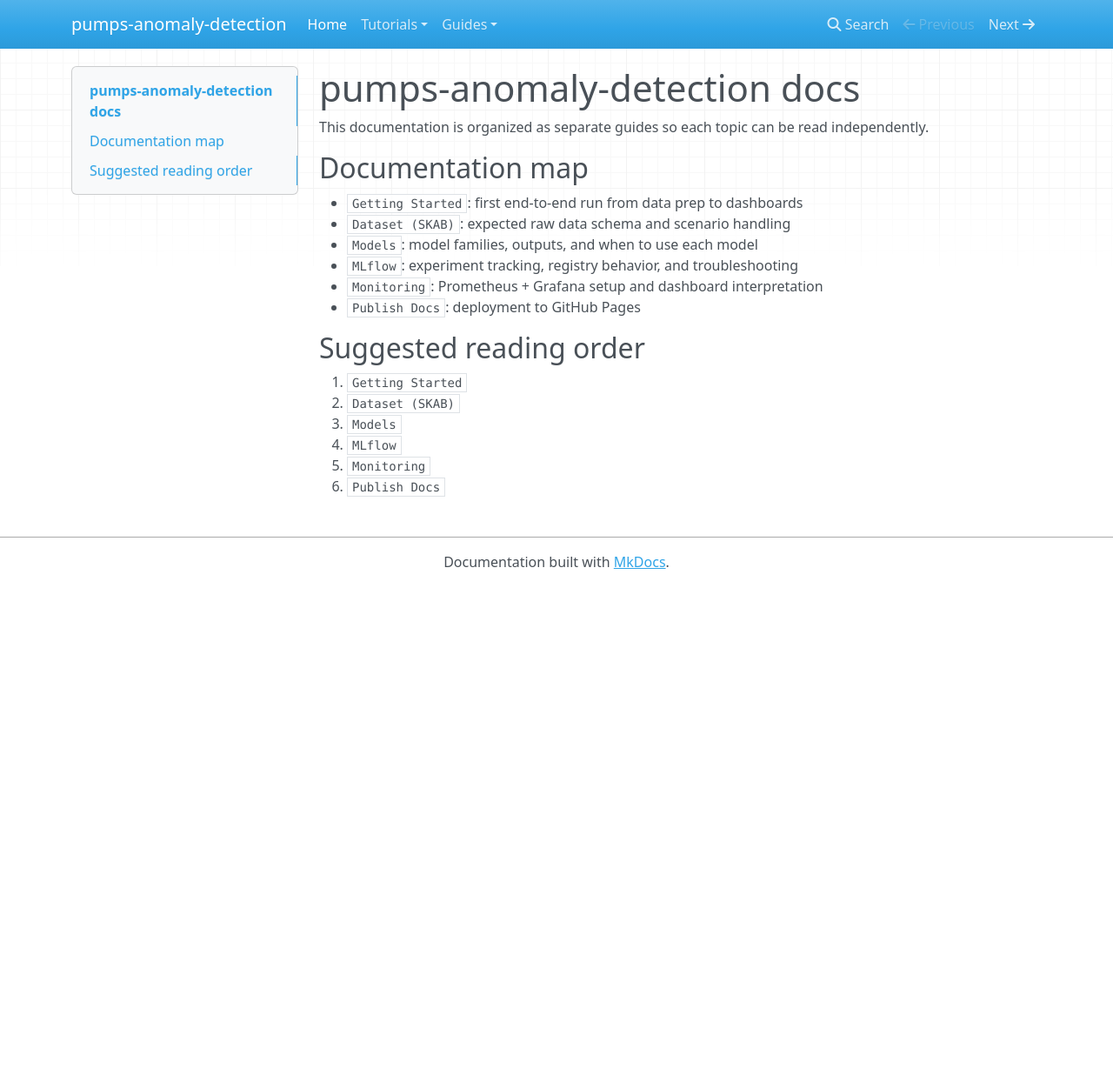
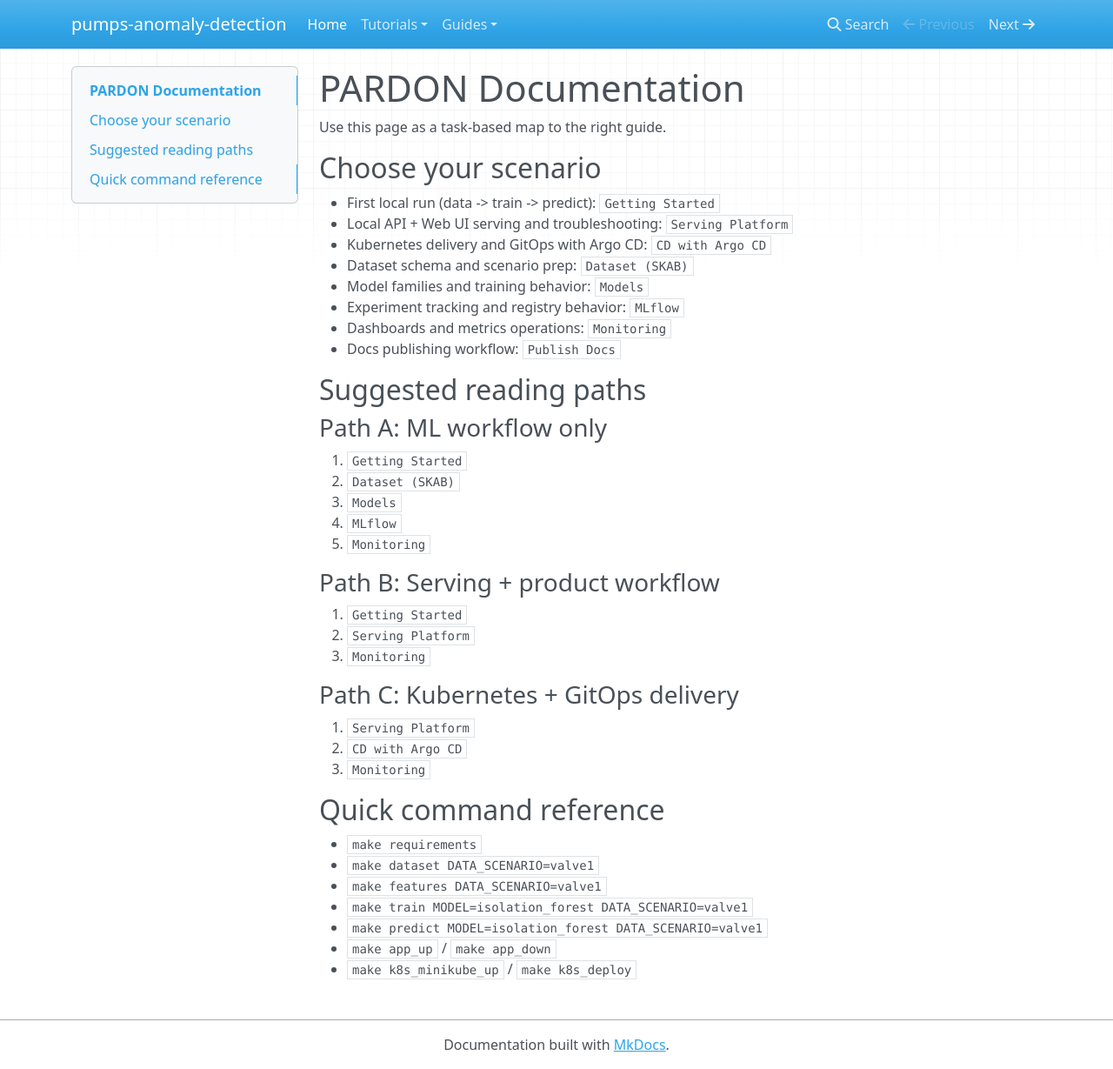
Before and after one commit to huh-itmo-y27/PARDON, an MkDocs documentation site: the page built from docs/docs/index.md, in a window 1280 px wide and 1229 px high. Shown: the whole window at 87% size. Built offline with MkDocs 1.6.1, drawn with Linux system fonts in a browser that asks for light colours; nearby versions of some CDN libraries.

Commit message:
docs: restructure and expand documentation index for improved navigation and clarity

```diff
--- a/docs/docs/index.md
+++ b/docs/docs/index.md
@@ -1,22 +1,46 @@
-# pumps-anomaly-detection docs
+# PARDON Documentation
 
-This documentation is organized as separate guides so each topic can be read
-independently.
+Use this page as a task-based map to the right guide.
 
-## Documentation map
+## Choose your scenario
 
-- `Getting Started`: first end-to-end run from data prep to dashboards
-- `Dataset (SKAB)`: expected raw data schema and scenario handling
-- `Models`: model families, outputs, and when to use each model
-- `MLflow`: experiment tracking, registry behavior, and troubleshooting
-- `Monitoring`: Prometheus + Grafana setup and dashboard interpretation
-- `Publish Docs`: deployment to GitHub Pages
+- First local run (data -> train -> predict): `Getting Started`
+- Local API + Web UI serving and troubleshooting: `Serving Platform`
+- Kubernetes delivery and GitOps with Argo CD: `CD with Argo CD`
+- Dataset schema and scenario prep: `Dataset (SKAB)`
+- Model families and training behavior: `Models`
+- Experiment tracking and registry behavior: `MLflow`
+- Dashboards and metrics operations: `Monitoring`
+- Docs publishing workflow: `Publish Docs`
 
-## Suggested reading order
+## Suggested reading paths
+
+### Path A: ML workflow only
 
 1. `Getting Started`
 2. `Dataset (SKAB)`
 3. `Models`
 4. `MLflow`
 5. `Monitoring`
-6. `Publish Docs`
+
+### Path B: Serving + product workflow
+
+1. `Getting Started`
+2. `Serving Platform`
+3. `Monitoring`
+
+### Path C: Kubernetes + GitOps delivery
+
+1. `Serving Platform`
+2. `CD with Argo CD`
+3. `Monitoring`
+
+## Quick command reference
+
+- `make requirements`
+- `make dataset DATA_SCENARIO=valve1`
+- `make features DATA_SCENARIO=valve1`
+- `make train MODEL=isolation_forest DATA_SCENARIO=valve1`
+- `make predict MODEL=isolation_forest DATA_SCENARIO=valve1`
+- `make app_up` / `make app_down`
+- `make k8s_minikube_up` / `make k8s_deploy`
```
